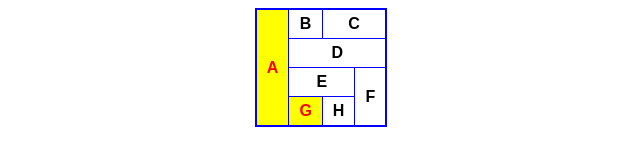
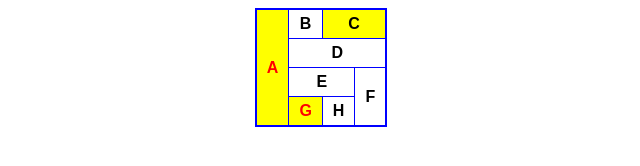
Before and after one commit to IKedmenec/zadatak7css, a plain HTML site: page index.htm in a window 1280 px wide. Shown: the whole page, without its empty margins (319-959 px from the left). Drawn offline with Linux system fonts and the light colour scheme.

Commit message:
promjena1a

```diff
--- a/index.htm
+++ b/index.htm
@@ -12,7 +12,7 @@
 <tr>
 <td rowspan="4" class="cel"><a href="https://www.algebra.hr/">A</a></td>
 <td>B</td>
-<td colspan="2">C</td>
+<td colspan="2" class="cel2">C</td>
 </tr>
 <tr>
 <td colspan="3">D</td>
@@ -25,9 +25,8 @@
 <td class="cel"><a href="https://www.google.com/" target="_blank">G</a></td>
 <td>H</td>
 </tr>
+
 </table>
-
-
 
 </body>
 </html>
--- a/main.css
+++ b/main.css
@@ -38,3 +38,11 @@ a:visited {
 a:active {
     color:blue
 }
+
+.cel2 {
+    background-color: yellow;
+}
+
+.cel2:hover {
+    background-color: red;
+}
```
